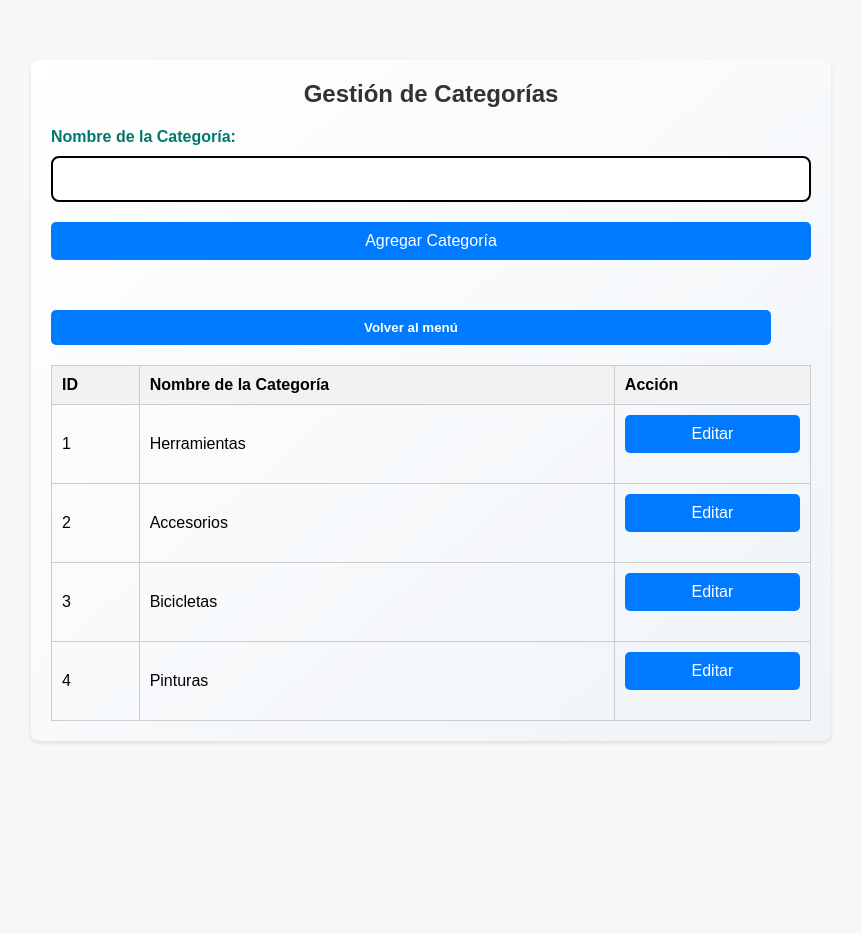
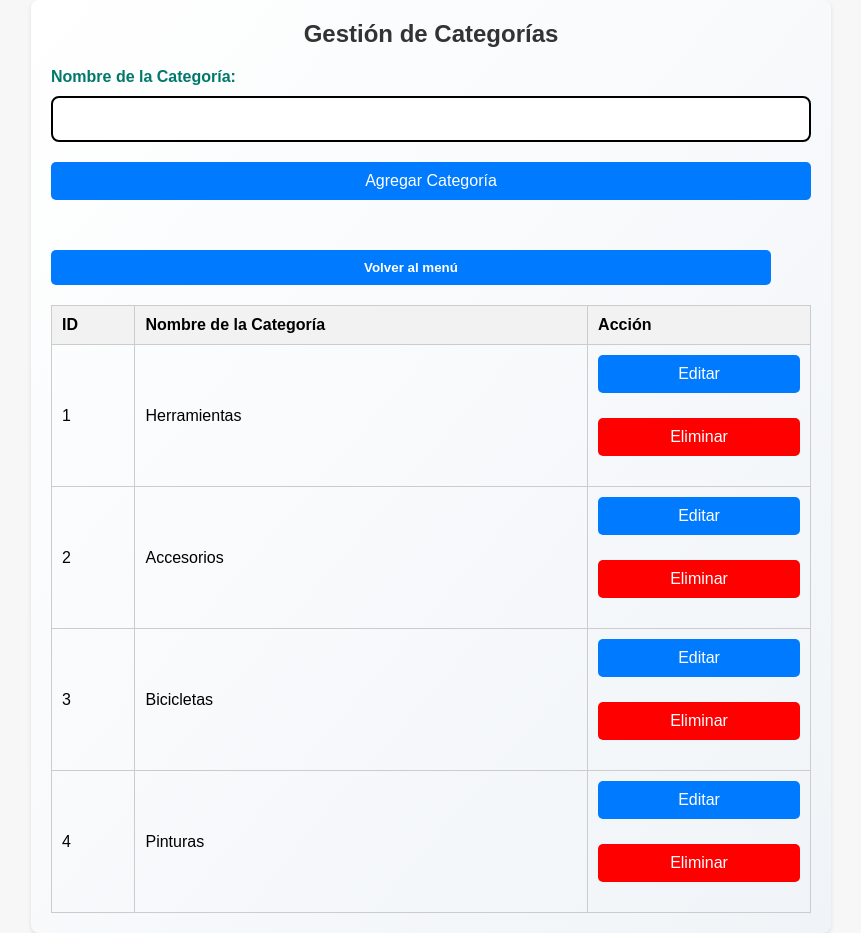
Before and after one commit to cristian1255/tienda_f, a PHP site: page /categorias.php in a window 1280 px wide. Shown: the whole page, without its empty margins (209-1070 px from the left). Before the commit the page ends 743 px from the top, so only its background shows below. Run offline with PHP 8.4, Linux system fonts and the light colour scheme; a user stored in the database is signed in; data comes from the database, SQL or seed files in the repository.

Commit message:
Update categorias.php

```diff
--- a/categorias.php
+++ b/categorias.php
@@ -1,6 +1,15 @@
 <?php
 session_start();
- include 'permisos.php'; // Incluir el archivo de permisos
+// Lista de perfiles con permisos de acceso
+$perfiles_autorizados = ['root', 'secretaria', 'gerente', 'empleado']; // Puedes modificar esta lista para incluir los perfiles autorizados
+
+// Verificar si el usuario tiene un perfil autorizado
+if (!in_array($_SESSION['perfil'], $perfiles_autorizados)) {
+    // Si el perfil no está autorizado, redirigir a login.php
+    header("Location: login.php");
+    exit();
+}
+include 'permisos.php'; // Incluir el archivo de permisos
 
 $perfil = $_SESSION['perfil'];
 
@@ -12,7 +21,7 @@ if (!verificarPermisos($perfil, 'categorias', 'ver')) {
 // Conexión a la base de datos
 $host = "localhost";
 $user = "root"; // Cambiar si es necesario
-$pass = "root";     // Cambiar si es necesario
+$pass = ""; // Cambiar si es necesario
 $dbname = "tienda-f";
 
 $conn = new mysqli($host, $user, $pass, $dbname);
@@ -29,7 +38,7 @@ if ($_SERVER["REQUEST_METHOD"] == "POST" && isset($_POST['agregar'])) {
         echo "<div style='text-align: center;'>
                 <p>No tienes permiso para agregar categorías.</p>
                 <form method='POST' action='categorias.php'>
-                    <button type='submit' class='btn'>Volver a Categorias</button>
+                    <button type='submit' class='btn'>Volver a Categorías</button>
                 </form>
               </div>";
         exit();
@@ -68,7 +77,26 @@ if ($_SERVER["REQUEST_METHOD"] == "POST" && isset($_POST['guardar'])) {
     }
 }
 
-// Obtener registros de la tabla categorias
+// Procesar la eliminación de una categoría
+if ($_SERVER["REQUEST_METHOD"] == "POST" && isset($_POST['eliminar'])) {
+    if (!verificarPermisos($perfil, 'categorias', 'editar')) {
+        die("No tienes permiso para eliminar categorías.");
+    }
+
+    $categoria_id = $_POST['categoria_id'];
+
+    $sql = "DELETE FROM categorias WHERE id = ?";
+    $stmt = $conn->prepare($sql);
+    $stmt->bind_param("i", $categoria_id);
+
+    if ($stmt->execute()) {
+        echo "Categoría eliminada exitosamente.";
+    } else {
+        echo "Error: " . $stmt->error;
+    }
+}
+
+// Obtener registros de la tabla categorías
 $sql = "SELECT * FROM categorias";
 $result = $conn->query($sql);
 ?>
@@ -123,6 +151,9 @@ $result = $conn->query($sql);
         .btn:hover {
             background-color: #0056b3;
         }
+        .btn-danger {
+            background-color: red;
+        }
     </style>
 </head>
 <body>
@@ -159,7 +190,7 @@ $result = $conn->query($sql);
                 <th>ID</th>
                 <th>Nombre de la Categoría</th>
                 <?php if (verificarPermisos($perfil, 'categorias', 'editar')): ?>
-                    <th>Acción</th> <!-- Columna para editar -->
+                    <th>Acción</th> <!-- Columna para editar y eliminar -->
                 <?php endif; ?>
             </tr>
             <?php if ($result->num_rows > 0) {
@@ -183,6 +214,10 @@ $result = $conn->query($sql);
                                     <input type="hidden" name="categoria_id" value="<?php echo $row['id']; ?>">
                                     <input type="submit" name="editar" value="Editar" class="btn">
                                 </form>
+                                <form method="POST" action="" style="margin-top: 5px;">
+                                    <input type="hidden" name="categoria_id" value="<?php echo $row['id']; ?>">
+                                    <input type="submit" name="eliminar" value="Eliminar" class="btn btn-danger">
+                                </form>
                             </td>
                         <?php endif; ?>
                     </tr>
```
